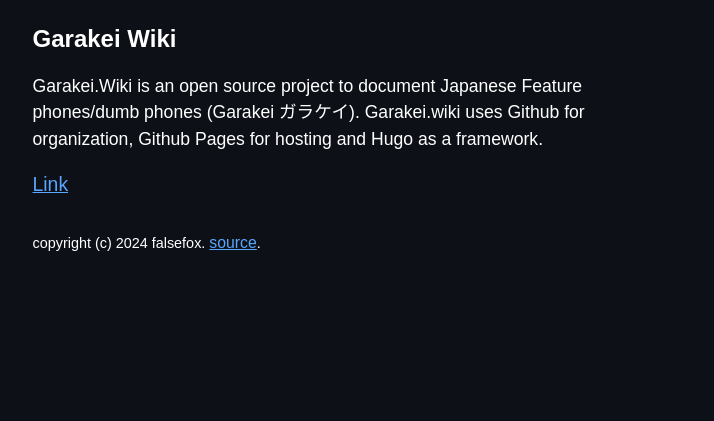
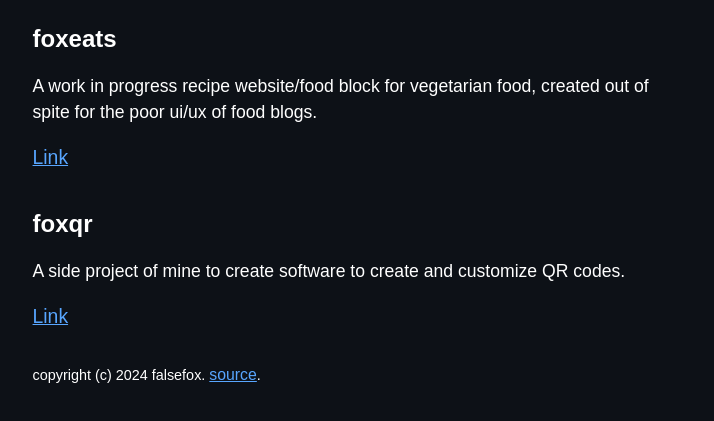
Before and after one commit to false-fox/blog, an Astro site: page /projects in a window 1280 px wide. Shown: the part 191-612 px from the top of the page, without its empty margins (282-996 px from the left). Built offline with nearby package versions, Linux system fonts and the light colour scheme; Astro itself is replaced by a stand-in of ours; a web font is replaced by a local one.

Commit message:
modified:   README.md 	modified:   src/pages/index.astro 	modified:   src/pages/projects/index.astro

```diff
--- a/src/pages/index.astro
+++ b/src/pages/index.astro
@@ -7,7 +7,7 @@
 <Layout path="/~" description="falsefox's humble website about tech, privacy, programming, and links to falsefox's blog and projects.">
   <main>
     <Header/>
-    <p>hi, i'm falsefox (she/her), but you can call me fox or kit. I'm a french-american programmer, linux user, tech enthusiast, privacy activist, compsci student, musician, leftist and autist (computers are my special interest).<br> you can check out my <a href="/projects">projects</a> and my <a href="/blog">blog</a> to see what i'm about :)</p>
+    <p>hi, i'm falsefox (she/her), but you can call me fox or kit. I'm a computer engineering student, linux user, tech enthusiast, privacy activist, musician, and autist (computers are my special interest).<br> you can check out my <a href="/projects">projects</a> and my <a href="/blog">blog</a> to see what i'm about :)</p>
 
     <p>
       some interesting things about me:
--- a/src/pages/projects/index.astro
+++ b/src/pages/projects/index.astro
@@ -7,7 +7,8 @@
 <Layout path="/projects" description="falsefox's projects">
     <Header/>
     <main>
-        <Project description="Garakei.Wiki is an open source project to document Japanese Feature phones/dumb phones (Garakei ガラケイ). Garakei.wiki uses Github for organization, Github Pages for hosting and Hugo as a framework." name="Garakei Wiki" url="https://github.com/false-fox/garakei-wiki" image="/images/logo512.png"/>
+        <Project description="A work in progress recipe website/food block for vegetarian food, created out of spite for the poor ui/ux of food blogs." name="foxeats" url="/projects" image=""/>
+        <Project description="A side project of mine to create software to create and customize QR codes." name="foxqr" url="https://qr.falsefox.dev" image=""/>
     </main>
     <Footer/>
 </Layout>
```
Also changed, not shown: README.md.
